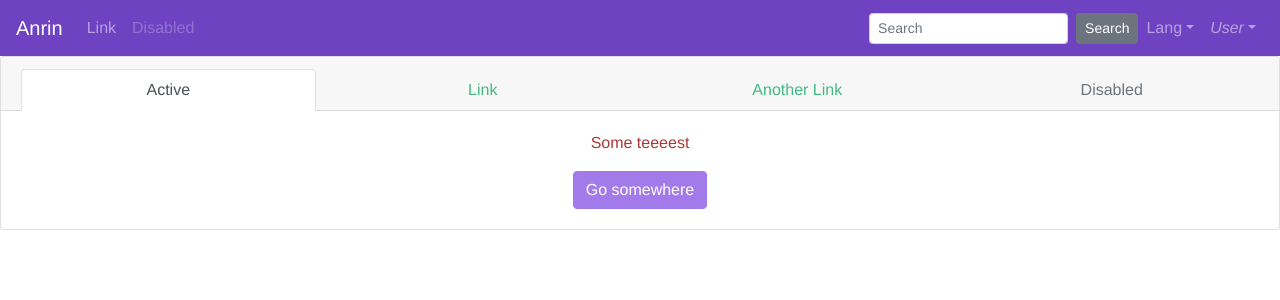
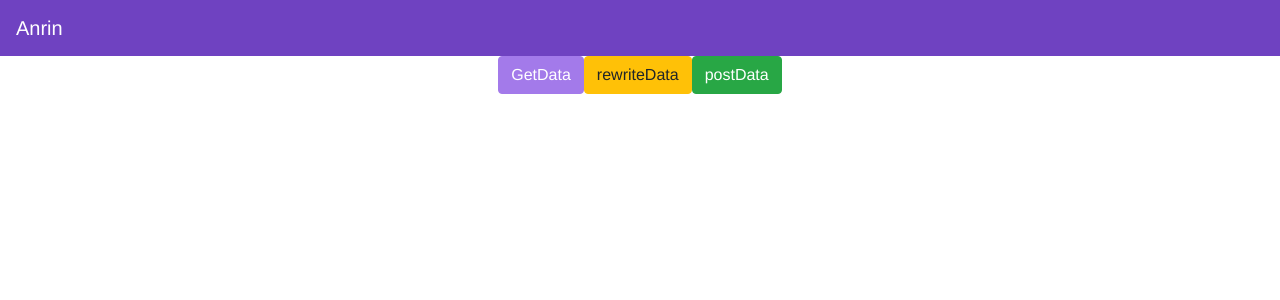
Before and after one commit to AlAnrin/test-vue-bootstrap, a Vue app: page / in a window 1280 px wide. Shown: the top 300 px of the page. Built offline with nearby package versions, Linux system fonts and the light colour scheme.

Commit message:
add store & link to simple-nodejs-rest

```diff
--- a/package.json
+++ b/package.json
@@ -23,7 +23,8 @@
     "node-sass": "^5.0.0",
     "sass": "^1.28.0",
     "sass-loader": "^10.0.5",
-    "vue-template-compiler": "^2.6.11"
+    "vue-template-compiler": "^2.6.11",
+    "vuex": "^3.5.1"
   },
   "eslintConfig": {
     "root": true,
--- a/src/App.vue
+++ b/src/App.vue
@@ -3,50 +3,93 @@
     <b-navbar toggleable="lg" type="dark" variant="primary">
       <b-navbar-brand href="#">Anrin</b-navbar-brand>
 
-      <b-navbar-toggle target="nav-collapse"></b-navbar-toggle>
+<!--      <b-navbar-toggle target="nav-collapse"></b-navbar-toggle>-->
 
-      <b-collapse id="nav-collapse" is-nav>
-        <b-navbar-nav>
-          <b-nav-item href="#">Link</b-nav-item>
-          <b-nav-item href="#" disabled>Disabled</b-nav-item>
-        </b-navbar-nav>
+<!--      <b-collapse id="nav-collapse" is-nav>-->
+<!--        <b-navbar-nav>-->
+<!--          <b-nav-item href="#">Link</b-nav-item>-->
+<!--          <b-nav-item href="#" disabled>Disabled</b-nav-item>-->
+<!--        </b-navbar-nav>-->
 
-        <!-- Right aligned nav items -->
-        <b-navbar-nav class="ml-auto">
-          <b-nav-form>
-            <b-form-input size="sm" class="mr-sm-2" placeholder="Search"></b-form-input>
-            <b-button size="sm" class="my-2 my-sm-0" type="submit">Search</b-button>
-          </b-nav-form>
+<!--        &lt;!&ndash; Right aligned nav items &ndash;&gt;-->
+<!--        <b-navbar-nav class="ml-auto">-->
+<!--          <b-nav-form>-->
+<!--            <b-form-input size="sm" class="mr-sm-2" placeholder="Search"></b-form-input>-->
+<!--            <b-button size="sm" class="my-2 my-sm-0" type="submit">Search</b-button>-->
+<!--          </b-nav-form>-->
 
-          <b-nav-item-dropdown text="Lang" right>
-            <b-dropdown-item href="#">EN</b-dropdown-item>
-            <b-dropdown-item href="#">ES</b-dropdown-item>
-            <b-dropdown-item href="#">RU</b-dropdown-item>
-            <b-dropdown-item href="#">FA</b-dropdown-item>
-          </b-nav-item-dropdown>
+<!--          <b-nav-item-dropdown text="Lang" right>-->
+<!--            <b-dropdown-item href="#">EN</b-dropdown-item>-->
+<!--            <b-dropdown-item href="#">ES</b-dropdown-item>-->
+<!--            <b-dropdown-item href="#">RU</b-dropdown-item>-->
+<!--            <b-dropdown-item href="#">FA</b-dropdown-item>-->
+<!--          </b-nav-item-dropdown>-->
 
-          <b-nav-item-dropdown right>
-            <!-- Using 'button-content' slot -->
-            <template #button-content>
-              <em>User</em>
-            </template>
-            <b-dropdown-item href="#">Profile</b-dropdown-item>
-            <b-dropdown-item href="#">Sign Out</b-dropdown-item>
-          </b-nav-item-dropdown>
-        </b-navbar-nav>
-      </b-collapse>
+<!--          <b-nav-item-dropdown right>-->
+<!--            &lt;!&ndash; Using 'button-content' slot &ndash;&gt;-->
+<!--            <template #button-content>-->
+<!--              <em>User</em>-->
+<!--            </template>-->
+<!--            <b-dropdown-item href="#">Profile</b-dropdown-item>-->
+<!--            <b-dropdown-item href="#">Sign Out</b-dropdown-item>-->
+<!--          </b-nav-item-dropdown>-->
+<!--        </b-navbar-nav>-->
+<!--      </b-collapse>-->
     </b-navbar>
-    <test msg="Some teeeest"></test>
+    <b-button variant="light" @click="getData">GetData</b-button>
+    <b-button variant="warning" @click="rewriteData">rewriteData</b-button>
+    <b-button variant="success" @click="postData">postData</b-button>
+    <test v-bind:msg="dataHome" v-if="dataHome != null"></test>
   </div>
 </template>
 
 <script>
-  import Test from "@/components/Test";
+  import Test from "./components/Test";
 
 export default {
   name: 'App',
+  data() {
+    return {
+      dataHome: undefined
+    }
+  },
   components: {
     Test
+  },
+  computed: {
+    baseUrl() {
+      return this.$store.state.baseUrl
+    }
+  },
+  methods: {
+    async getData() {
+      const url = `${this.baseUrl}/home`
+      const api_call = await fetch(url);
+
+      this.dataHome = await api_call.json();
+    },
+    async rewriteData() {
+      let response = await fetch(`${this.baseUrl}/rewrite`, {
+        method: 'POST',
+        headers: {
+          'Content-Type': 'application/json;charset=utf-8'
+        },
+        body: JSON.stringify({newData: "dataaaaaaa"})
+      });
+      let result = await response.json();
+      this.dataHome = result.message;
+    },
+    async postData() {
+      let response = await fetch(`${this.baseUrl}/write`, {
+        method: 'POST',
+        headers: {
+          'Content-Type': 'application/json;charset=utf-8'
+        },
+        body: JSON.stringify({newAddingData: "NEWWWWWWWWWWWWWWWWWWWWWWWW"})
+      });
+      let result = await response.json();
+      this.dataHome = result.message;
+    }
   }
 }
 </script>
--- a/src/main.js
+++ b/src/main.js
@@ -1,5 +1,6 @@
 import Vue from 'vue'
 import App from './App.vue'
+import store from './store'
 import { BootstrapVue, IconsPlugin } from 'bootstrap-vue'
 Vue.use(BootstrapVue)
 Vue.use(IconsPlugin)
@@ -11,5 +12,6 @@ Vue.use(IconsPlugin)
 Vue.config.productionTip = false
 
 new Vue({
+  store,
   render: h => h(App),
 }).$mount('#app')
--- /dev/null
+++ b/src/store.js
@@ -0,0 +1,19 @@
+import Vue from 'vue'
+import Vuex from 'vuex'
+
+Vue.use(Vuex);
+
+export default new Vuex.Store({
+    state: {
+        baseUrl: 'http://127.0.0.1:7000',
+    },
+    actions: {
+
+    },
+    mutations: {
+
+    },
+    plugins: [
+
+    ]
+})
```
